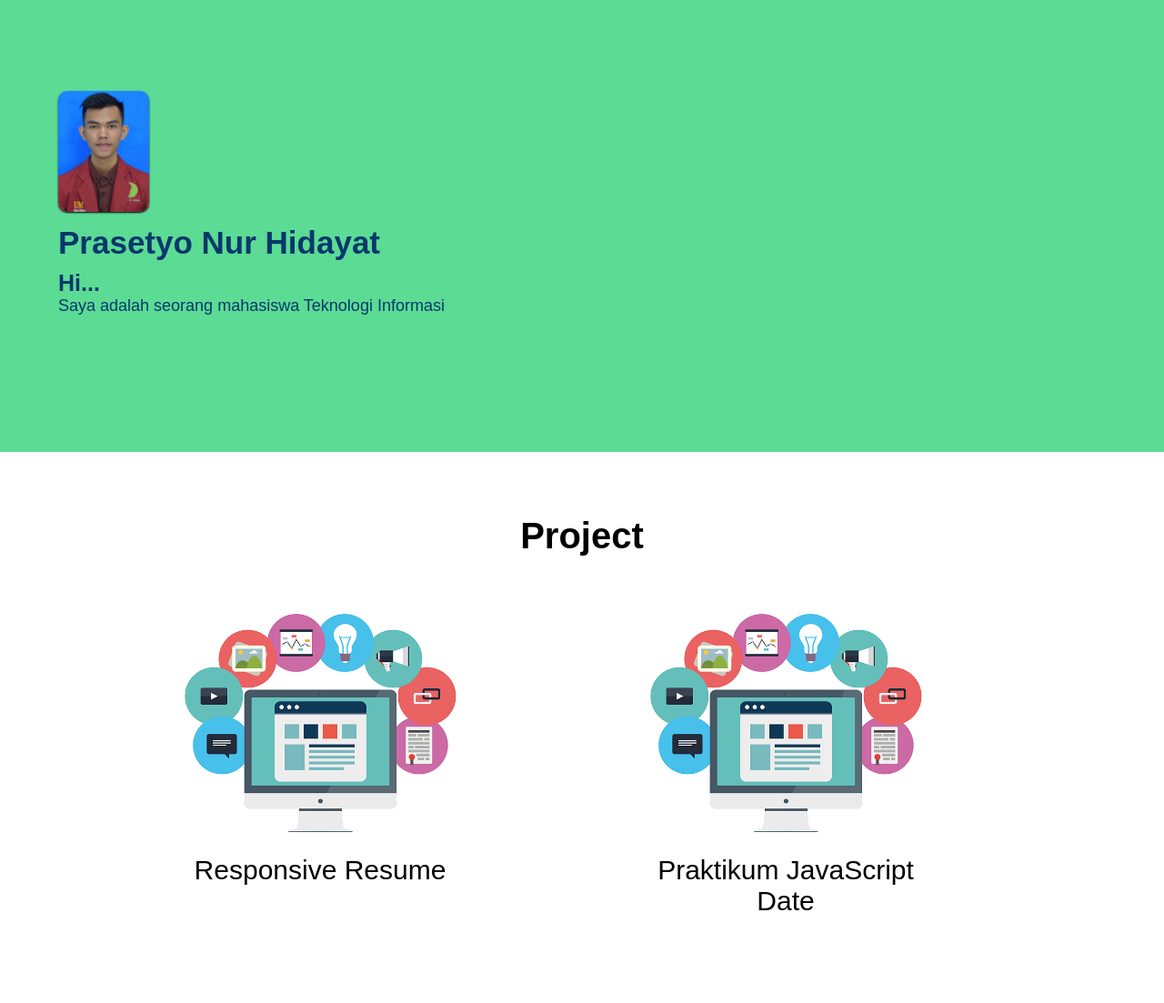
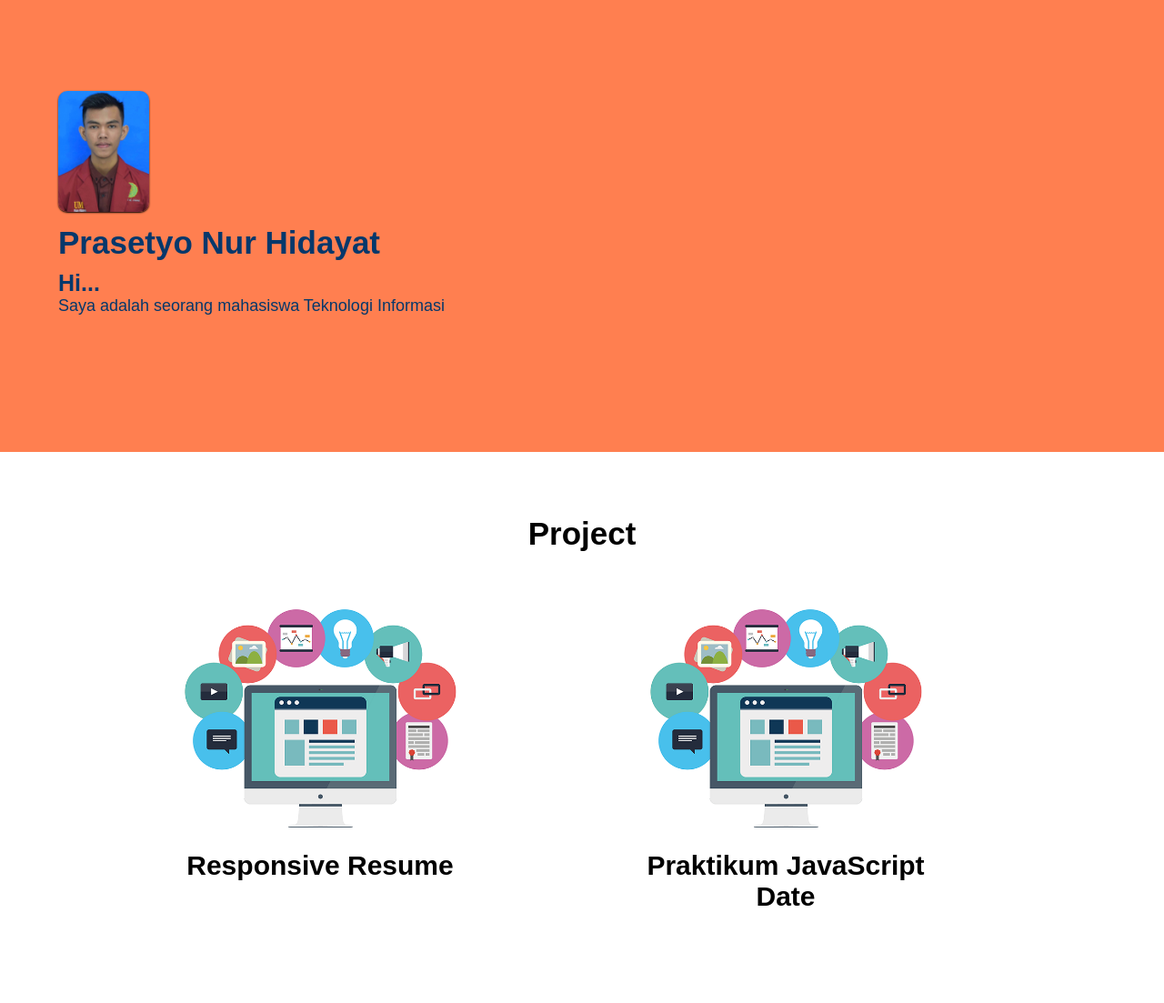
Before and after one commit to Prasetyonh/Belajar, a PHP site: page / in a window 1280 px wide. Shown: the part 70-1173 px from the top of the page at 91% size. After the commit the page ends 1066 px from the top, so only its background shows below. Run offline with PHP 8.4, Linux system fonts and the light colour scheme.

Commit message:
update home

```diff
--- a/home.css
+++ b/home.css
@@ -96,7 +96,7 @@ a :hover {
     left: 0;
 }
 #banner {
-    background-color:rgb(92, 219, 149) ;
+    background-color:coral ;
     padding: 100px 0px 150px 0px;
 }
 
@@ -157,5 +157,6 @@ color: black;
         display: none;
     }
     .proyek span {
-        font-size: 20px;
-    }
+        font-size: 15px;
+
+}
--- a/home.html
+++ b/home.html
@@ -13,8 +13,8 @@
     <div class="sidebar">
         <label for="check" class="mobile"><img src="image/backicon.png" alt=""></label>
         <ul>
-            <li><a href="#banner"><b style="color: white;"> Home</b></a></li>
-            <li><a href="#project"><b style="color: white;"> Project</b></a></li>
+            <a href="home.html"><li>Home</li></a>
+            <a href="#project"><li>Project</li></a>
         </ul>
     </div>
     <header>
@@ -41,12 +41,12 @@
     </section>
 
     <section id="project">
-        <h3 style="font-size: 40px;">Project</h3>
+        <h3 style="font-size: 35px;">Project</h3>
             <div class="proyek">
                 <a href="resume.html">
                     <img src="image/project_logo.png" alt="">
                     <br>
-                    <span>Responsive Resume</span>
+                    <span><b>Responsive Resume</b></span>
                 </a>
             </div>
 
@@ -54,8 +54,7 @@
                 <a href="prak_js.html">
                     <img src="image/project_logo.png" alt="">
                     <br>
-                    <span>Praktikum JavaScript Date
-                    </span>
+                    <span><b>Praktikum JavaScript Date</b></span>
                 </a>
             </div>
     </section>
```
